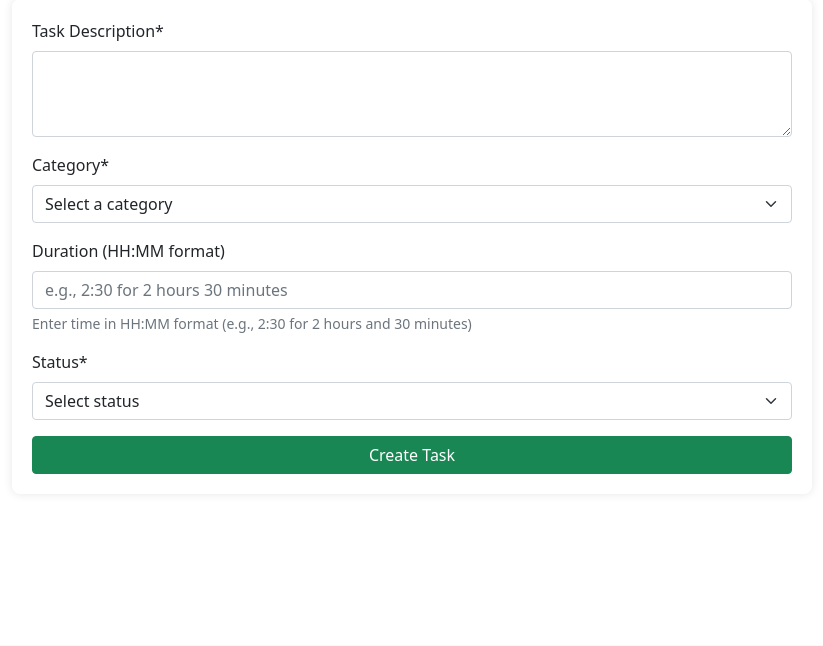
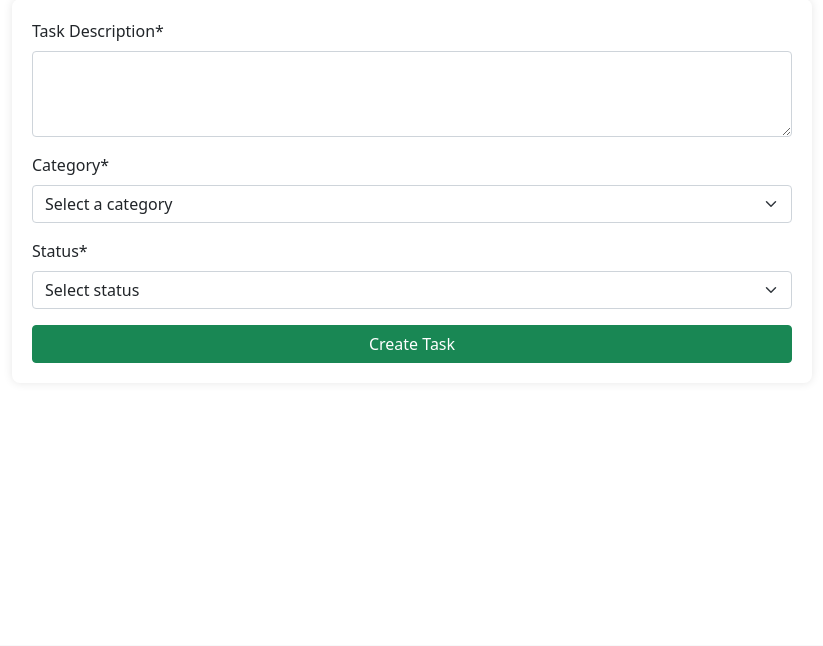
Before and after one commit to usamadoescode/todo, a Django app: page /tasks/create_task/ in a window 1280 px wide. Shown: the part 95-741 px from the top of the page, without its empty margins (228-1051 px from the left). Run offline with Django 5.2, Linux system fonts and the light colour scheme; a user stored in the database is signed in; parts of the project's set-up code (start-up, migrations or seed data) failed here and were passed over.

Commit message:
something

```diff
--- a/tasks/models.py
+++ b/tasks/models.py
@@ -1,6 +1,7 @@
 import datetime
 from django.db import models
 from django.utils import timezone
+from django.contrib.auth.models import User
 
 
 class Add_task(models.Model):
@@ -8,6 +9,7 @@ class Add_task(models.Model):
         ('Done', 'done'),
         ('Pending', 'pending')
     ]
+    user = models.ForeignKey(User, on_delete=models.CASCADE, null=True, blank=True)  # ✅ Link tasks to users
 
     task_name = models.CharField(max_length=255, blank=False, null=False)
     task_category = models.CharField(max_length=255, blank=False, null=False)
--- a/tasks/templates/tasks/create_task.html
+++ b/tasks/templates/tasks/create_task.html
@@ -48,28 +48,21 @@
                     <label for="task_category" class="form-label">Category*</label>
                     <select class="form-select" id="task_category" name="task_category" required>
                         <option value="">Select a category</option>
+
                         <option value="Personal">Personal</option>
                         <option value="Work">Work</option>
                         <option value="Shopping">Shopping</option>
                         <option value="Study">Study</option>
+                        <option value="Prayer">Prayer</option>
+                        <option value="Medical">Medical</option>
+                        <option value="Grocery">Grocery</option>
+                        <option value="Home">Home</option>
+
                         <option value="Other">Other</option>
                     </select>
                 </div>
 
-                <!-- Duration (HH:MM format) -->
-                <div class="mb-3">
-                    <label for="duration" class="form-label">Duration (HH:MM format)</label>
-                    <input
-                        type="text"
-                        class="form-control"
-                        id="duration"
-                        name="duration"
-                        placeholder="e.g., 2:30 for 2 hours 30 minutes"
-                        pattern="^([0-9]|[1-9][0-9]):([0-5][0-9])$"
-                        title="Please enter time in HH:MM format (e.g., 2:30)"
-                    >
-                    <div class="form-text">Enter time in HH:MM format (e.g., 2:30 for 2 hours and 30 minutes)</div>
-                </div>
+
 
                 <!-- Status -->
                 <div class="mb-3">
@@ -77,7 +70,6 @@
                     <select class="form-select" id="status" name="status" required>
                         <option value="">Select status</option>
                         <option value="Pending">Pending</option>
-                        <option value="In Progress">In Progress</option>
                         <option value="Completed">Completed</option>
                     </select>
                 </div>
@@ -98,7 +90,7 @@
         </p>
     </footer>
 
-    <!-- Optional JavaScript for duration validation -->
+    {% comment %} <!-- Optional JavaScript for duration validation -->
     <script>
         document.getElementById('duration').addEventListener('input', function(e) {
             let value = e.target.value;
@@ -119,6 +111,6 @@
                 e.target.setCustomValidity('');
             }
         });
-    </script>
+    </script> {% endcomment %}
 </body>
 </html>
--- a/tasks/urls.py
+++ b/tasks/urls.py
@@ -1,19 +1,11 @@
+from django.urls import path
 from . import views
-from django.contrib import admin
-from django.urls import path, include
-app_name = "tasks"  # ✅ Add this line
+
+app_name = "tasks"  # ✅ Namespace is required
 
 urlpatterns = [
-
-    path('', views.all_task, name='all_task'),  # All tasks
-    path('create_task/', views.create_task, name='create_task'),
-    path('delete-Add_task/<id>/', views.delete_task, name='delete_task'),
-    path('update-Add_task/<id>/', views.update_task, name='update_task'),
-
-
-
-
-
-
-      # Create task with trailing slash
+    path("", views.all_task, name="all_task"),  # ✅ This must be named correctly
+    path("create_task/", views.create_task, name="create_task"),
+    path("delete_task/<int:id>/", views.delete_task, name="delete_task"),
+    path("update_task/<int:id>/", views.update_task, name="update_task"),
 ]
--- a/tasks/views.py
+++ b/tasks/views.py
@@ -1,79 +1,49 @@
 from datetime import timedelta
-from django.shortcuts import render, redirect
-from .models import Add_task  # type: ignore
+from django.shortcuts import render, redirect, get_object_or_404
+from .models import Add_task
 from django.contrib.auth.decorators import login_required
 
 @login_required
 def create_task(request):
-    # Ensure the session exists
-    if not request.session.session_key:
-        request.session.create()
-
-    session_id = request.session.session_key
-
     if request.method == "POST":
         data = request.POST
         task_name = data.get('task_name')
         task_category = data.get('task_category')
-        duration = data.get('duration')
         status = data.get('status')
 
-        # Convert duration string (e.g., "2:30") into a timedelta object
-        try:
-            hours, minutes = map(int, duration.split(':'))
-            duration = timedelta(hours=hours, minutes=minutes)
-        except (ValueError, AttributeError):
-            duration = timedelta()
-
-        # Save task with session_id
+        # Save task with the logged-in user
         Add_task.objects.create(
             task_name=task_name,
             task_category=task_category,
-            duration=duration,
             status=status,
-            session_id=session_id  # Link task to session
+            user=request.user  # ✅ Link task to user
         )
 
-        return redirect("tasks:all_task")  # ✅ Correct
+        return redirect("tasks:all_task")  # ✅ Redirect after creation
 
     return render(request, 'tasks/create_task.html')
 
 @login_required
 def all_task(request):
-    if not request.session.session_key:
-        request.session.create()
-
-    session_id = request.session.session_key
-    tasks = Add_task.objects.filter(session_id=session_id)
-
+    tasks = Add_task.objects.filter(user=request.user)  # ✅ Fetch tasks for the logged-in user only
     return render(request, 'tasks/tasks.html', {'tasks': tasks})
-
-from django.shortcuts import get_object_or_404
 
 @login_required
 def delete_task(request, id):
-    task = get_object_or_404(Add_task, id=id)
+    task = get_object_or_404(Add_task, id=id, user=request.user)  # ✅ Ensure user can only delete their own tasks
     task.delete()
     return redirect('tasks:all_task')
-# Assuming Add_task is the correct model
+
 @login_required
 def update_task(request, id):
-    task = get_object_or_404(Add_task, id=id)
+    task = get_object_or_404(Add_task, id=id, user=request.user)  # ✅ Ensure user can only update their own tasks
 
     if request.method == "POST":
         task.task_name = request.POST.get('task_name')
         task.task_category = request.POST.get('task_category')
-
-        duration = request.POST.get('duration')
-        try:
-            hours, minutes = map(int, duration.split(':'))
-            task.duration = timedelta(hours=hours, minutes=minutes)
-        except (ValueError, AttributeError):
-            task.duration = timedelta()
-
         task.status = request.POST.get('status')
         task.save()
 
         return redirect('tasks:all_task')
 
-    return render(request, 'tasks/update_task.html', {'tasks': task})
+    return render(request, 'tasks/update_task.html', {'task': task})
--- a/whatdoing/settings.py
+++ b/whatdoing/settings.py
@@ -36,8 +36,12 @@ BASE_DIR = Path(__file__).resolve().parent.parent
 # See https://docs.djangoproject.com/en/5.1/howto/deployment/checklist/
 
 # SECURITY WARNING: keep the secret key used in production secret!
-SECRET_KEY = 'django-insecure-x%no=*phwmxd!%)4gi^k=i&gl$a)w8h5+xnaeg=r-tdi+6#dog'
 
+SECRET_KEY = os.getenv('SECRET_KEY')
+
+# Raise an error if SECRET_KEY is missing
+if not SECRET_KEY:
+    raise ValueError("SECRET_KEY is not set in the .env file")
 # SECURITY WARNING: don't run with debug turned on in production!
 DEBUG = True
 
```
Also changed, not shown: accounts/views.py (+4 -3 lines), tasks/templates/tasks/update_task.html (+6 -12 lines), tasks/migrations/0009_add_task_user.py (added), 1 other file.
